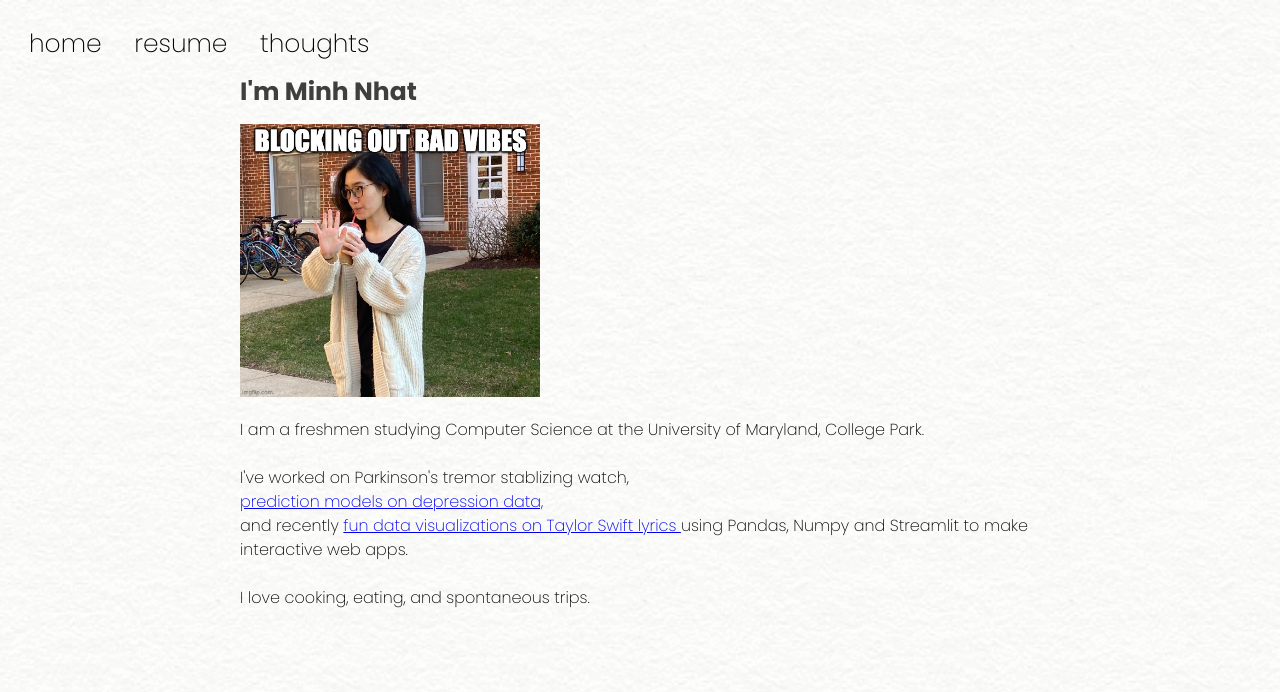
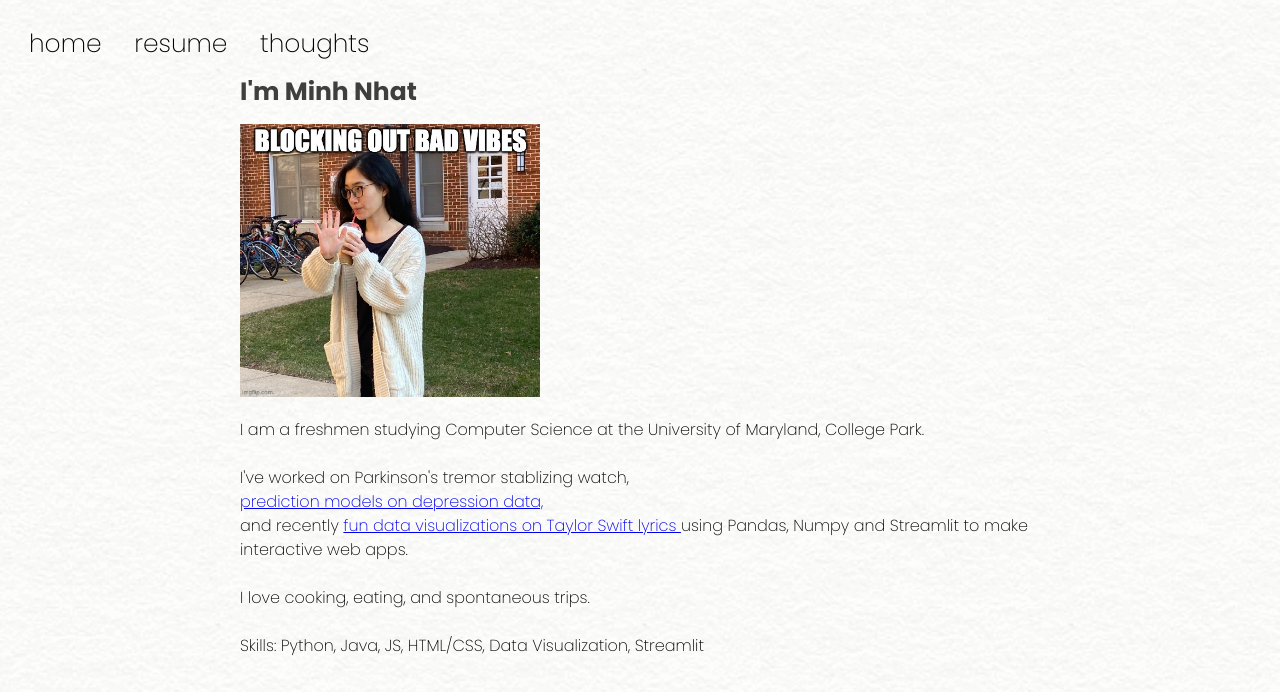
Before and after one commit to smolRiceBall/nhat.github.io, a plain HTML site: page index.html in a window 1280 px wide. Shown: the top 692 px of the page. Drawn offline with Linux system fonts and the light colour scheme.

Commit message:
Update index.html with main skills

```diff
--- a/index.html
+++ b/index.html
@@ -29,6 +29,8 @@
 <div> I've worked on Parkinson's tremor stablizing watch, <br> <a href="https://github.com/minhnhatnguyen2003/level-of-depression" target = "_blank">prediction models on depression data,</a> <br> and recently <a href="https://share.streamlit.io/minhnhatnguyen2003/taylor-swift-lyrics-word-cloud-generator/main/app.py" target="_blank">fun data visualizations on Taylor Swift lyrics </a>using Pandas, Numpy and Streamlit to make interactive web apps. </div>
 <br>
 <div>I love cooking, eating, and spontaneous trips. </div>
+<br>
+<div>Skills: Python, Java, JS, HTML/CSS, Data Visualization, Streamlit</div>
 <br>
 </div>
 
```
